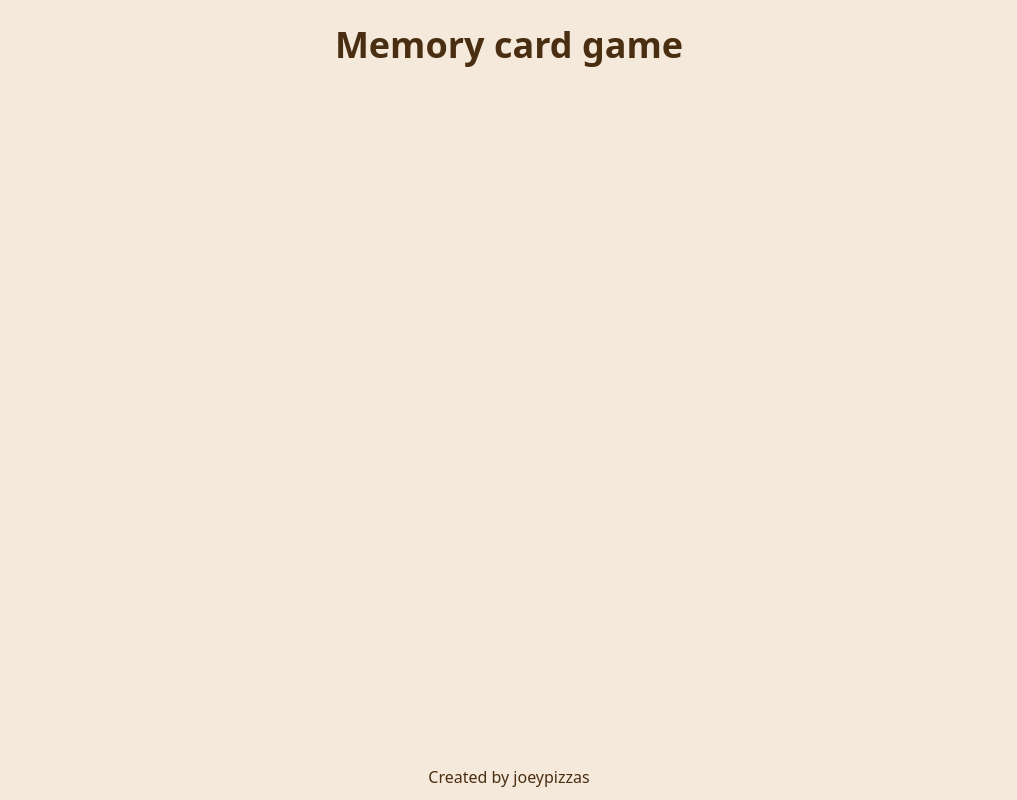
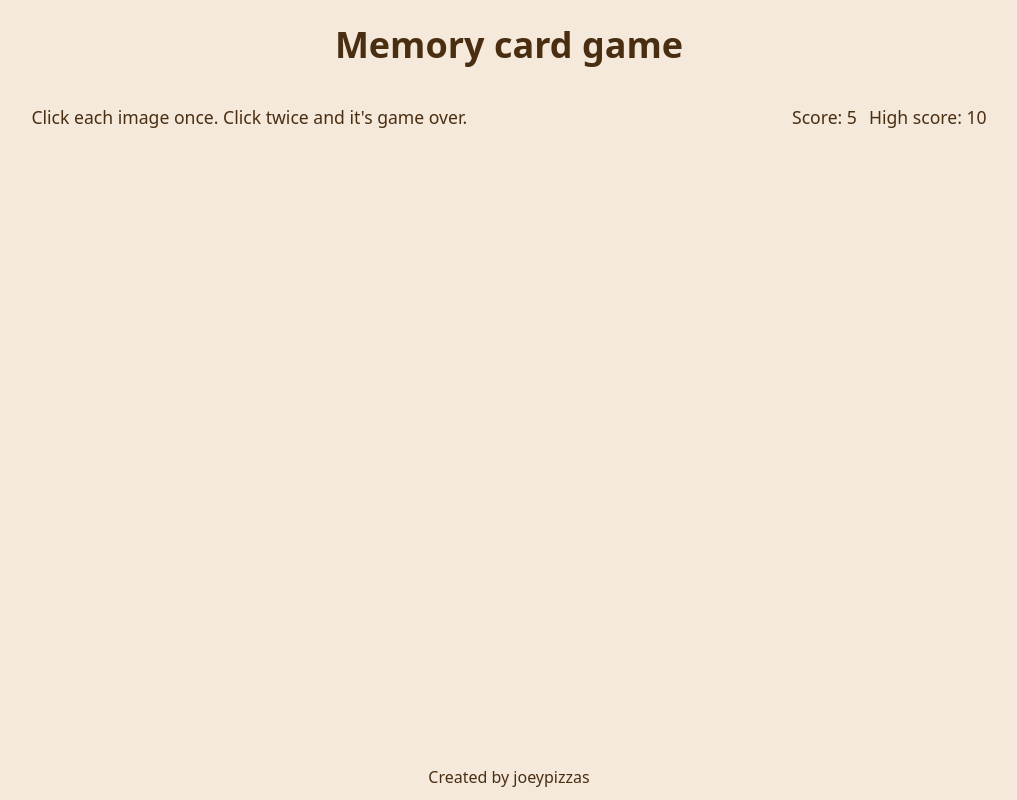
Before and after one commit to joeypizzas/memory-card, a React (Vite) app: page / in a window 1280 px wide. Shown: the whole page, without its empty margins (131-1148 px from the left). Built offline with nearby package versions, Linux system fonts and the light colour scheme.

Commit message:
Started adding/styling GameInstructions component

```diff
--- a/src/App.jsx
+++ b/src/App.jsx
@@ -2,12 +2,15 @@ import "./App.css";
 import { Header } from "./components/Header/Header.jsx";
 import { Footer } from "./components/Footer/Footer.jsx";
 import { Game } from "./components/Game/Game.jsx";
+import { GameInstructions } from "./components/GameInstructions/GameInstructions.jsx";
 
 function App() {
   return (
     <div className="app">
       <Header></Header>
-      <Game></Game>
+      <Game>
+        <GameInstructions></GameInstructions>
+      </Game>
       <Footer></Footer>
     </div>
   );
--- a/src/components/Game/Game.jsx
+++ b/src/components/Game/Game.jsx
@@ -2,6 +2,6 @@
 
 import "./Game.css";
 
-export function Game() {
-  return <div className="game"></div>;
+export function Game({ children }) {
+  return <div className="game">{children}</div>;
 }
--- a/src/components/GameInstructions/GameInstructions.css
+++ b/src/components/GameInstructions/GameInstructions.css
@@ -1 +1,19 @@
 /* GameInstructions component style */
+
+.game-instructions {
+  display: flex;
+  justify-content: space-around;
+  padding: 1rem 0rem 1rem 0rem;
+  color: var(--color-crust);
+  font-size: 1.1rem;
+  font-weight: 500;
+}
+
+.score-and-reset {
+  display: flex;
+}
+
+.score {
+  display: flex;
+  gap: 0.75rem;
+}
--- a/src/components/GameInstructions/GameInstructions.jsx
+++ b/src/components/GameInstructions/GameInstructions.jsx
@@ -2,4 +2,18 @@
 
 import "./GameInstructions.css";
 
-export function GameInstructions() {}
+export function GameInstructions() {
+  return (
+    <div className="game-instructions">
+      <div className="instructions">
+        Click each image once. Click twice and it's game over.
+      </div>
+      <div className="score-and-reset">
+        <div className="score">
+          <div className="current-score">Score: 5</div>
+          <div className="high-score">High score: 10</div>
+        </div>
+      </div>
+    </div>
+  );
+}
```
